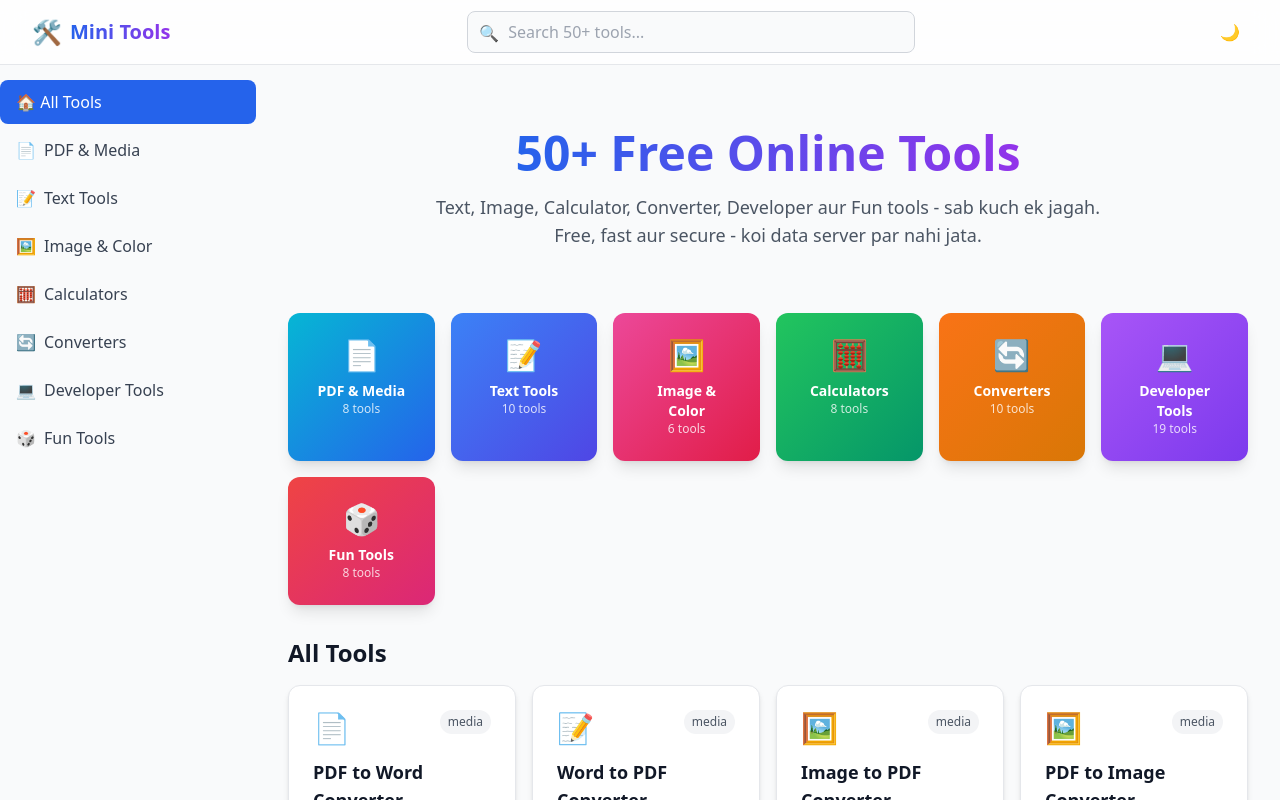
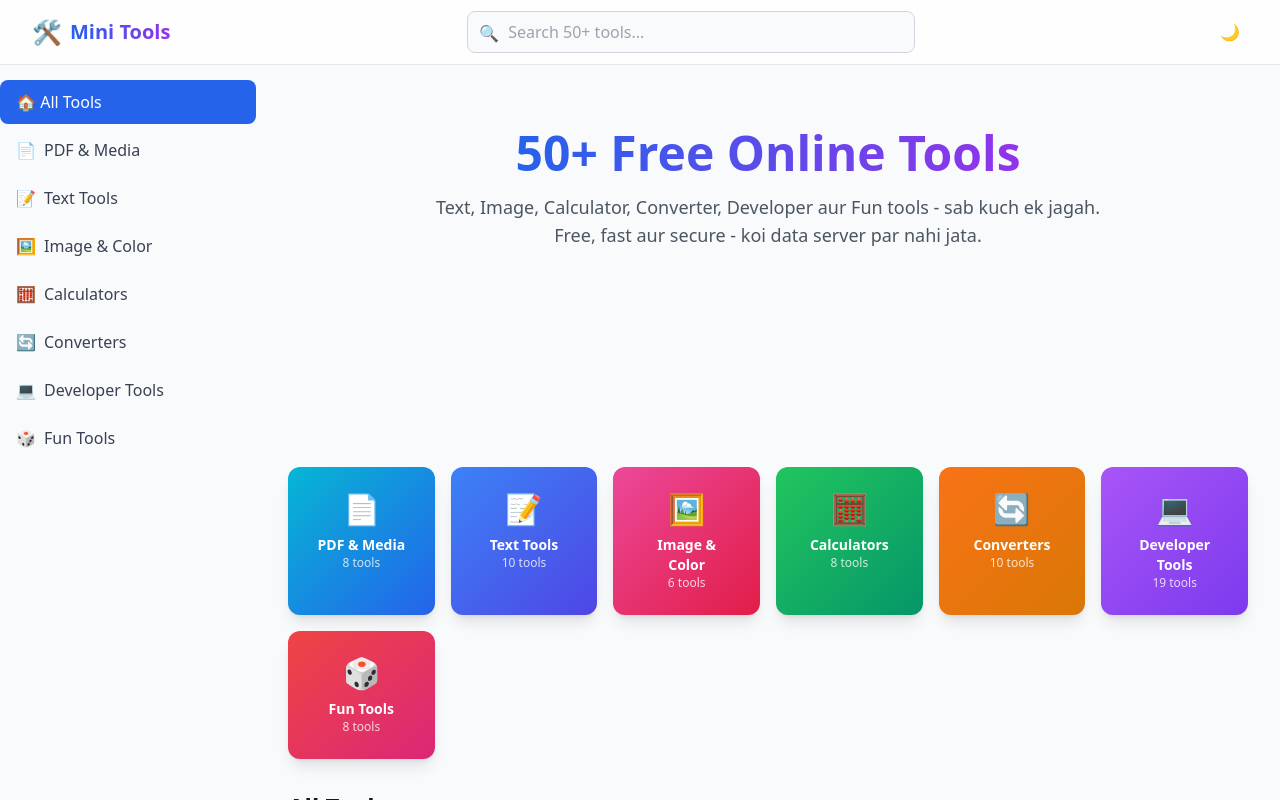
Before and after one commit to mussanna101/minitools, a React (Vite) app: page / in a window 1280 px wide. Shown: the top 800 px of the page. Built offline with nearby package versions, Linux system fonts and the light colour scheme.

Commit message:
Add AdSense integration to index.html and Footer.jsx

```diff
--- a/index.html
+++ b/index.html
@@ -1,10 +1,11 @@
 <!doctype html>
 <html lang="en">
-  <head>
+    <head>
     <meta charset="UTF-8" />
     <link rel="icon" type="image/svg+xml" href="/vite.svg" />
     <meta name="viewport" content="width=device-width, initial-scale=1.0" />
     <title>Mini Tools - 50+ Free Online Tools</title>
+    <script async src="https://pagead2.googlesyndication.com/pagead/js/adsbygoogle.js?client=ca-pub-9674079530936526" crossorigin="anonymous"></script>
   </head>
   <body>
     <div id="root"></div>
--- a/src/components/Layout/Footer.jsx
+++ b/src/components/Layout/Footer.jsx
@@ -2,6 +2,19 @@ export default function Footer() {
   return (
     <footer className="border-t border-gray-200 dark:border-gray-700 py-6 mt-12">
       <div className="max-w-7xl mx-auto px-4 sm:px-6 lg:px-8 text-center">
+        {/* AdSense Ad Unit */}
+        <div className="mb-6">
+          <ins className="adsbygoogle"
+            style={{ display: 'block', width: '100%', height: '90px' }}
+            data-ad-client="ca-pub-9674079530936526"
+            data-ad-slot="1234567890"
+            data-ad-format="auto"
+            data-full-width-responsive="true"></ins>
+          <script>
+            (adsbygoogle = window.adsbygoogle || []).push({});
+          </script>
+        </div>
+
         <p className="text-gray-600 dark:text-gray-400">
           Mini Tools - 50+ Free Online Tools | Made with love
         </p>
--- a/src/pages/Home.jsx
+++ b/src/pages/Home.jsx
@@ -28,6 +28,21 @@ export default function Home() {
           Text, Image, Calculator, Converter, Developer aur Fun tools - sab kuch ek jagah.
           Free, fast aur secure - koi data server par nahi jata.
         </p>
+      </div>
+
+            {/* AdSense Ad Unit - Horizontal Banner */}
+      <div className="mb-8">
+        <div className="bg-gray-50 dark:bg-gray-800 rounded-lg p-4 text-center">
+          <ins className="adsbygoogle"
+            style={{ display: 'block', width: '100%', height: '90px' }}
+            data-ad-client="ca-pub-9674079530936526"
+            data-ad-slot="1234567890"
+            data-ad-format="auto"
+            data-full-width-responsive="true"></ins>
+          <script>
+            (adsbygoogle = window.adsbygoogle || []).push({});
+          </script>
+        </div>
       </div>
 
       {/* Categories */}
```
